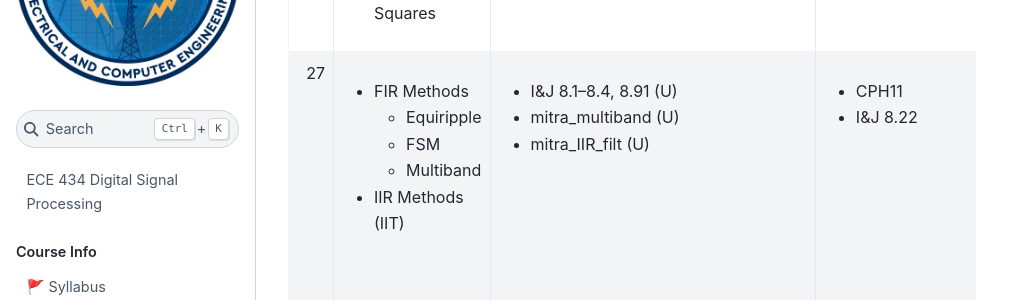
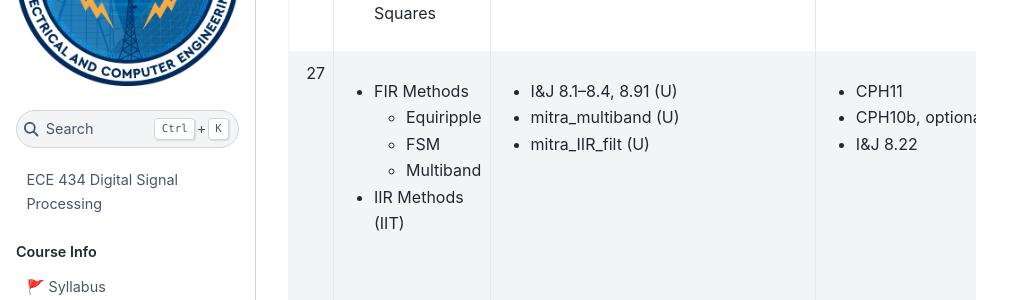
Before and after one commit to USAFA-ECE/ece434, a Jupyter Book: the page built from book/schedule.md, in a window 1280 px wide and 900 px high, scrolled down 5198 px. Shown: the part 153-453 px from the top of the window, without its empty margins (0-1031 px from the left). Built offline with Jupyter Book 1.0.4 settings and Sphinx 7.4.7 and the Sphinx Book theme 1.1.4, drawn with Linux system fonts in a browser that asks for light colours.

Commit message:
Update schedule.md

```diff
--- a/book/schedule.md
+++ b/book/schedule.md
@@ -41,7 +41,7 @@ This schedule is subject to change as appropriate.
 | 24 | <ul><li>FIR vs IIR</li><li>FIR Filter Design</li><li>quiz 4 today?</li></ul> | <ul><li>I&J Chap 6 (U)</li><li>Porat_filters.pdf (U)</li><li>I&J 7.1–7.5 (U)</li><li>porat_FIRforms.pdf (U)</li><li>phasedemo.m (U)</li></ul> | <ul><li>I&J 6.2</li><li>QUIZ today?</li></ul> | <ul><li>Gonzalez_Edge_filters.pdf</li><li>IJ_6_3</li><li>[phasedemo.m](handouts/phasedemo.m)</li><li>[phasedemo.py](handouts/phase_demo.py)</li><li>porat_FIRforms</li><li>[Lsn  22 HW solution](handouts/Lesson22HWSolutions.pdf)</li><li>see Teams for Gonzalez, Mitra, Porat</li></ul>  |
 | 25 | FIR Filter Design | <ul><li>I&J 7.1–7.5 (U)</li><li>porat_FIRforms.pdf (U)</li><li>phasedemo.m (U)</li></ul> | <ul><li>CPH10</li><li>I&J 7.1</li></ul> | <ul><li>See previous lesson</li><li>[Lsn  23 HW solution](handouts/Lesson23HWSolutions.pdf)</li></ul> |
 | 26 | FIR Methods <ul><li>IRT</li><li>Windowing</li><li>Least Squares</li></ul> | <ul><li>I&J 7.6, 7.8 (U)</li><li>skim 7.7, 7.10–7.13, appendix (S)</li><li>FIR_wind (S)</li></ul> | <ul><li>CPH10a</li><li>I&J 7.4, 7.28, 7.33</li></ul> | <ul><li>mitra_FIR_wind</li><li>IJ_chap7_pics </li><li>[Lsn 24 HW solution](handouts/Lesson24HWSolutions.pdf)</li><li>see Teams for Mitra</li></ul>  |
-| 27 | <ul><li>FIR Methods <ul><li>Equiripple</li><li>FSM</li><li>Multiband</li></ul></li><li>IIR Methods (IIT)</li></ul> | <ul><li>I&J 8.1–8.4, 8.91 (U)</li><li>mitra_multiband (U)</li><li>mitra_IIR_filt (U)</li></ul> | <ul><li>CPH11</li><li>I&J 8.22</li></ul> | <ul><li>mitra_IIR_filt</li><li>IJ_butterworth_to_elliptical></li><li>IJ_equiripple_pp368</li><li>[lesson25.m](handouts/lesson25.m)</li><li>[lesson25.py](handouts/lesson25.py)</li><li>mitra_multiband </li><li>[Lsn 25 HW solution](handouts/Lesson25HWSolutions.pdf)</li><li>see Teams for Mitra</li></ul>  |
+| 27 | <ul><li>FIR Methods <ul><li>Equiripple</li><li>FSM</li><li>Multiband</li></ul></li><li>IIR Methods (IIT)</li></ul> | <ul><li>I&J 8.1–8.4, 8.91 (U)</li><li>mitra_multiband (U)</li><li>mitra_IIR_filt (U)</li></ul> | <ul><li>CPH11</li><li>CPH10b, optional</li><li>I&J 8.22</li></ul> | <ul><li>mitra_IIR_filt</li><li>IJ_butterworth_to_elliptical></li><li>IJ_equiripple_pp368</li><li>[lesson25.m](handouts/lesson25.m)</li><li>[lesson25.py](handouts/lesson25.py)</li><li>mitra_multiband </li><li>[Lsn 25 HW solution](handouts/Lesson25HWSolutions.pdf)</li><li>see Teams for Mitra</li></ul>  |
 | 28 | IIR Filter Design | <ul><li>I&J 8.6, 8.8 (U)</li><li>skim 8.5, 8.7 (S)</li><li>porat_10 (U)</li></ul> | <ul><li>CPH11b</li><li>[CPX2 assignment](assignment/CPX2.md) (due Taps lesson M31)</li><li>I&J 8.2</li></ul> | <ul><li>[CPX2_signals.m](handouts/CPX2_signals.m)</li><li>[CPX2_signals.py](handouts/CPX2_signals.py)</li><li>IJ_ITT_bilinear</li><li>porat_10</li><li>[Lsn 26 HW solution](handouts/Lesson26HWSolutions.pdf)</li><li>see Teams for Porat</li></ul>  |
 | 29 | <ul><li>Bilinear Z Transform</li><li>fixed vs floating point</li></ul> | <ul><li>I&J 8.9 (U)</li><li>skim 8.10–8.19; appendix (S)</li><li>In Class Problem Bilinear transform.pdf (U) </li></ul> | <ul><li>CPH12</li><li>I&J 8.3, 8.4</li></ul> | <ul><li>[In Class Problem Bilinear Transform](handouts/In_Class_Problem_Bilinear_Transform.pdf) </li><li>[Lsn 27 HW solution](handouts/Lesson27HWSolutions.pdf)</li></ul>  |
 | <s>29</s> | <ul><li> Skip-- <s>Finite Wordlength Issues</s></li><li><s>DSP Hardware</s></li></ul>| <ul><li><s>I&J 6.4.4</li><li>lesson29.m</li><li>I&J 7.11, 8.14, 13.1, 13.2.1, 13.2.2;</li><li>[DSP_Guide](http://www.dspguide.com/ch28/4.htm)</li><li>I&J 12.1, 12.2, 12.4, 12.5.1</s></li></ul> | <s><ul><li>CPH13</li><li>I&J 8.7</li></ul></s> | <s><ul><li>[lesson 28 worksheet](handouts/Lesson_28_worksheet.pdf)</li><li>[morphology MAP1000](handouts/1999_morphology_on_MAP1000.pdf)</li><li>[convolution MAP1000](handouts/2000_jei_journal_convolution.pdf)</li><li>[lesson22.m](handouts/lesson22.m)</li><li>[lsn28_gain.m](handouts/lsn28_gain.m)</li><li>[lsn28_gain.py](handouts/lsn28_gain.py) </li><li>[Lsn 28 HW solution](handouts/Lesson28HWSolutions.pdf)</li></ul></s>  |
```
